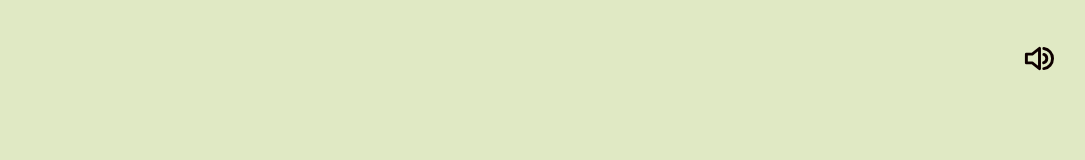
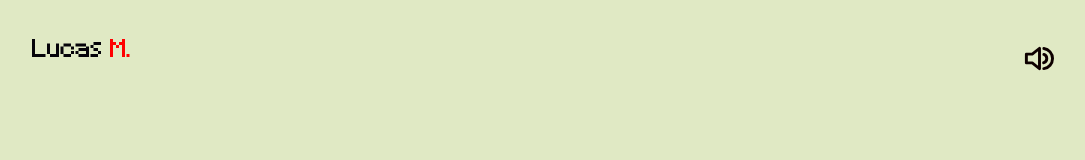
Before and after one commit to Lucas-A-Mello/tetris-gameboy, a plain HTML site: page index.html in a window 1280 px wide. Shown: the top 160 px of the page, without its empty margins (156-1241 px from the left). Drawn offline with nearby package versions, Linux system fonts and the light colour scheme.

Commit message:
Projeto Tetris Gameboy

```diff
--- a/index.html
+++ b/index.html
@@ -11,7 +11,7 @@
 </head>
 <body>
     <div class="explicacao">
-
+        <a class="cabecalho-logo" href="#">Lucas <span>M.</span></a>
         <div class="som-icon">
             <img src="imagens/volume-up.svg" alt="imagem-som" id="icon-som">
         </div>
--- a/style.css
+++ b/style.css
@@ -8,6 +8,19 @@
 
 body {
     background: #E0E9C4;
+}
+
+.cabecalho-logo {
+    font-family: "Pixel","Dancing Script" , "Rubik" , sans-serif;
+    font-size: 24px;
+    color: #06040a;
+    text-decoration: none;
+    position: absolute;
+    bottom: 92%;
+}
+
+.cabecalho-logo span{
+    color: red;
 }
 
 .som-icon {
```
